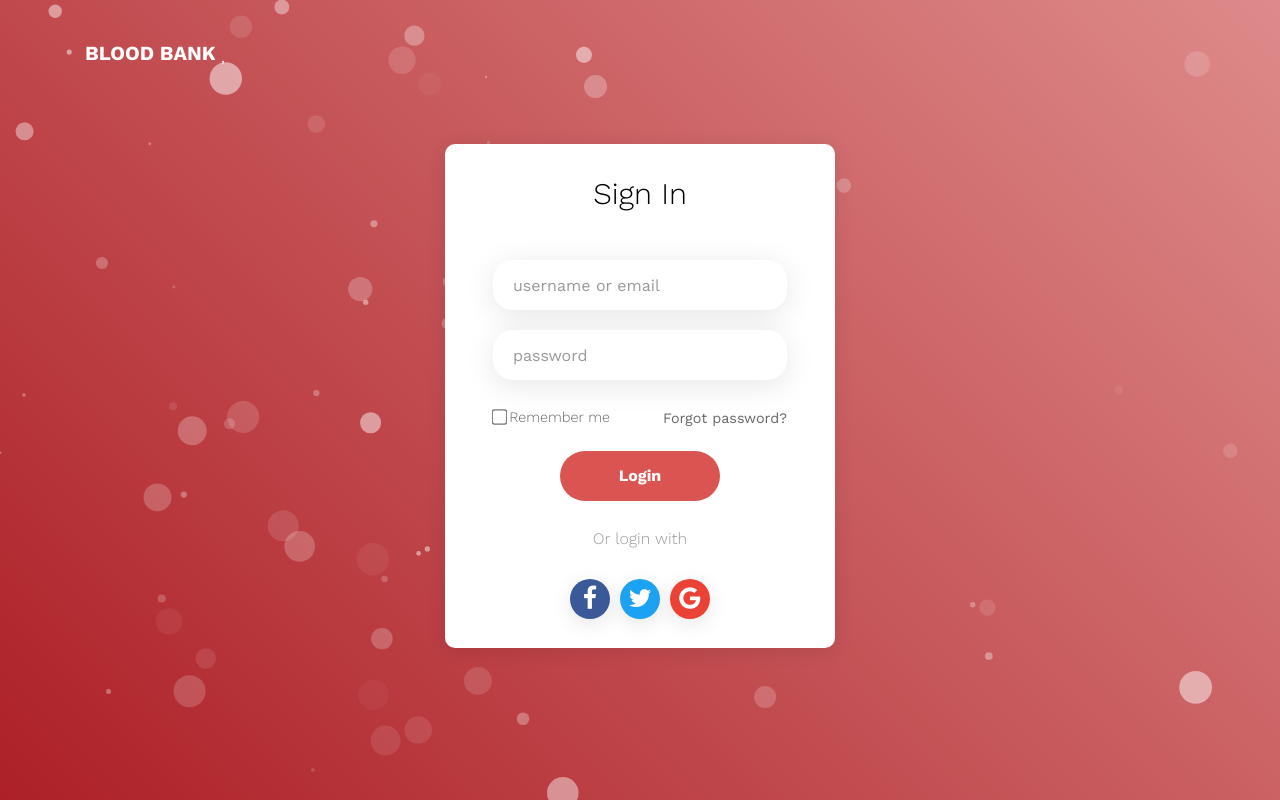
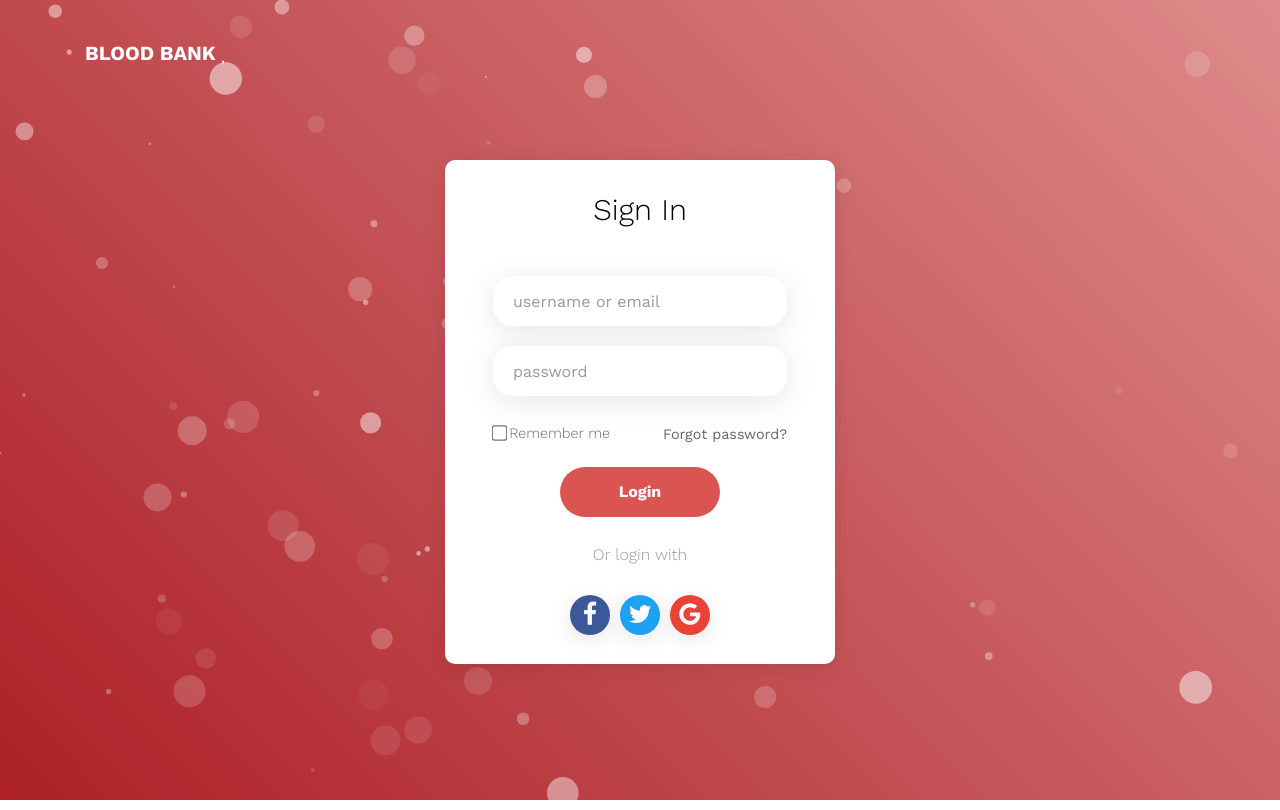
Before and after one commit to harish3030/dbms_project, a PHP site: page /blood_bank_login.html in a window 1280 px wide. Run offline with PHP 8.4, Linux system fonts and the light colour scheme; some libraries are stand-ins or nearby versions; some web fonts are replaced.

Commit message:
Update login.css

```diff
--- a/css/login.css
+++ b/css/login.css
@@ -210,13 +210,13 @@ button:hover {
 .wrap-login100 {
     margin: auto;
     position: relative;
-    top: 18% ;
+    top: 20% ;
     left: 0;
 }
 .wrap-login200 {
     margin: auto;
     position: relative;
-    top: 10% ;
+    top: 18% ;
     left: 0;
 }
 .wrap-login300 {
```
